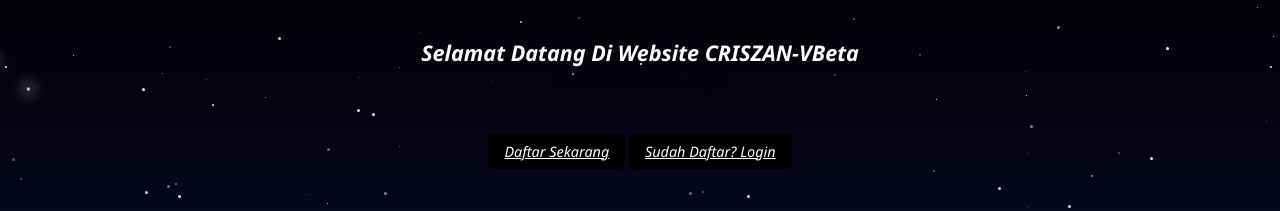
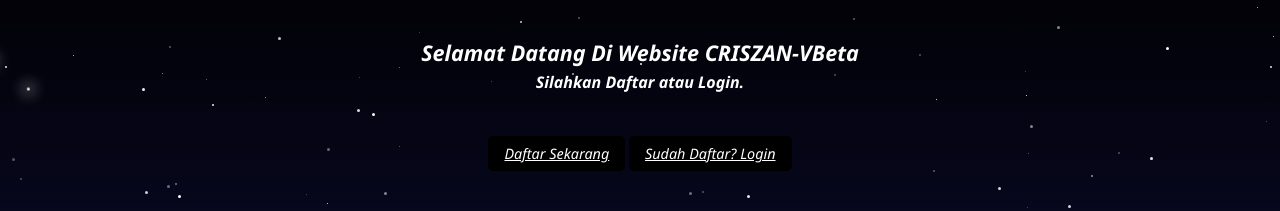
Before and after one commit to Katanabulan/CRISZAN-VBeta, a plain HTML site: page dashboard.html in a window 1280 px wide. Shown: the part 64-275 px from the top of the page. Drawn offline with Linux system fonts and the light colour scheme.

```diff
--- a/dashboard.html
+++ b/dashboard.html
@@ -40,7 +40,7 @@
         <section class="hero2">
             <div class="text2">
                 <h1>Selamat Datang Di Website CRISZAN-VBeta</h1>
-                <p>Silahkan Daftar atau Login.</p>
+                <h3>Silahkan Daftar atau Login.</h3>
                 <br>
                 <br>
                 <a href="register.php" class="btn-secondary">Daftar Sekarang</a>
```
